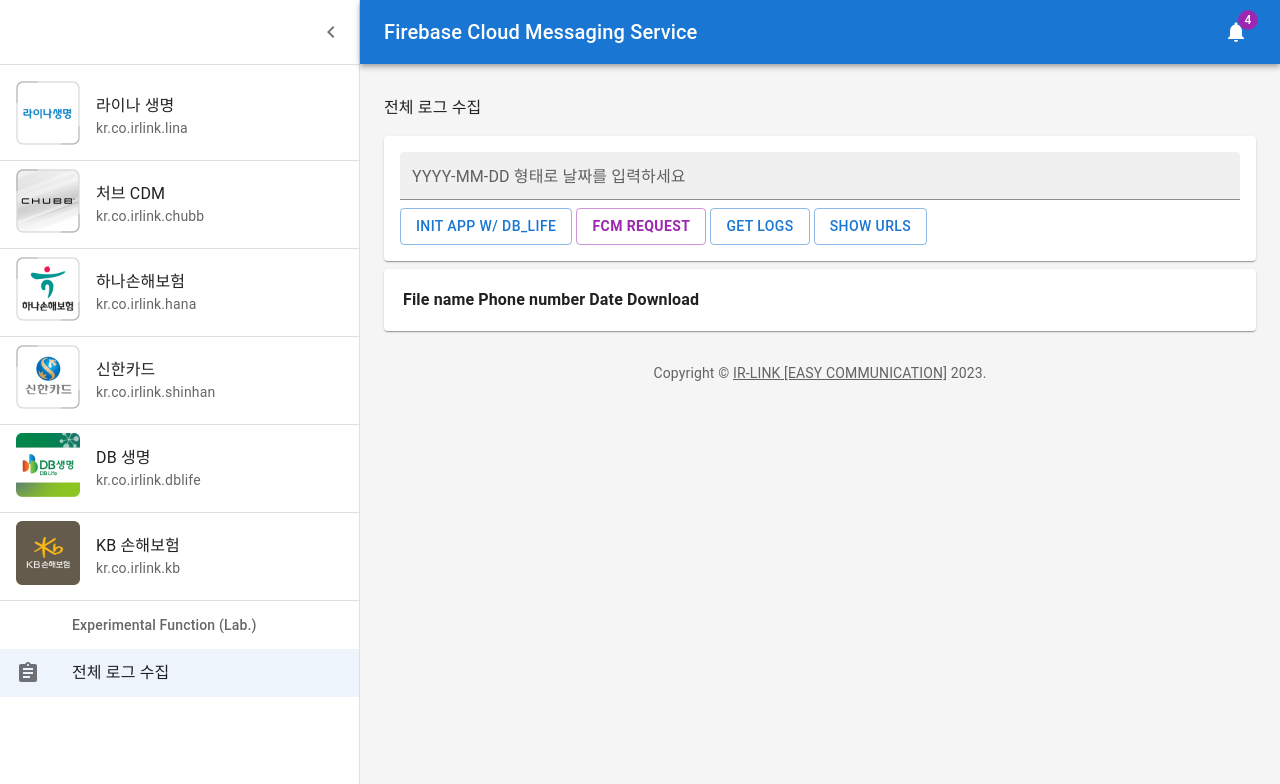
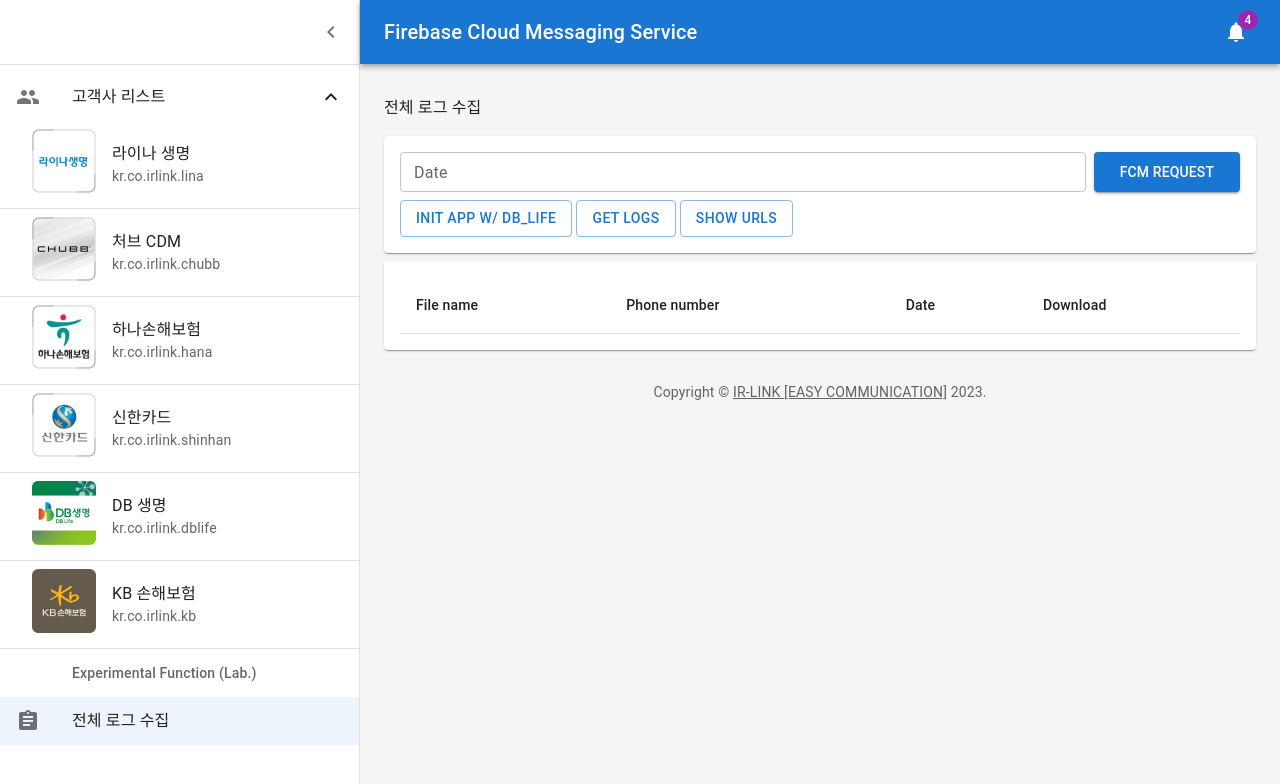
Before and after one commit to irlink-dev/irfcm, a Next.js app: page /test/log in a window 1280 px wide. Shown: the top 784 px of the page. Built offline with nearby package versions, Linux system fonts and the light colour scheme.

Commit message:
:construction: 작업 중 - Tailwind CSS에서 Material UI로 migration.

```diff
--- a/src/app/[client]/page.tsx
+++ b/src/app/[client]/page.tsx
@@ -1,7 +1,7 @@
+import '@/style/tailwind.css'
 import IrFirebaseConfig from '@/util/IrFirebaseConfig'
 import FirebaseManager from '@/manager/FirebaseManager'
 import FcmRequestForm from '@/component/FcmRequestForm'
-import Typography from '@mui/material/Typography'
 
 export default function ClientPage({ params }: any) {
 
--- a/src/app/test/log/page.tsx
+++ b/src/app/test/log/page.tsx
@@ -1,14 +1,24 @@
 'use client'
 
+import { useState } from 'react'
+import LogUtil from '@/util/LogUtil'
+import FormatUtil from '@/util/FormatUtil'
 import FirebaseUtil from '@/util/FirebaseUtil'
 import IrFirebaseConfig from '@/util/IrFirebaseConfig'
-import GlobalStyle from '@/style/GlobalStyle'
-import LogUtil from '@/util/LogUtil'
-import { useState } from 'react'
 import FirebaseManager from '@/manager/FirebaseManager'
-import FormatUtil from '@/util/FormatUtil'
-import ButtonStyle from '@/style/ButtonStyle'
-import { Button, Paper, TextField, Typography } from '@mui/material'
+import Button from '@mui/material/Button'
+import Paper from '@mui/material/Paper'
+import Typography from '@mui/material/Typography'
+import TextField from '@mui/material/TextField'
+import TableContainer from '@mui/material/TableContainer'
+import Table from '@mui/material/Table'
+import TableHead from '@mui/material/TableHead'
+import TableRow from '@mui/material/TableRow'
+import TableCell from '@mui/material/TableCell'
+import TableBody from '@mui/material/TableBody'
+import Link from '@mui/material/Link'
+import Grid from '@mui/material/Grid'
+import Box from '@mui/material/Box'
 
 export default function LogTestPage() {
 
@@ -74,20 +84,29 @@ export default function LogTestPage() {
     return <>
         <Typography sx={{ mb: 2 }}>전체 로그 수집</Typography>
         <Paper sx={{ p: 2, mb: 1 }}>
+            <Box sx={{ mb: 1, width: '100%', display: 'flex', justifyContent: 'space-between', gap: 1 }}>
                 <TextField
-                label="YYYY-MM-DD 형태로 날짜를 입력하세요"
-                variant="filled"
+                    label="Date"
+                    placeholder="yyyy-mm-dd"
+                    variant="outlined"
                     size="small"
-                fullWidth
                     value={date}
                     onChange={handleDateChange}
-                sx={{ mb: 1 }} />
+                    sx={{ width: '100%' }} />
+                <Button
+                    variant="contained"
+                    onClick={fcmRequest}
+                    color="primary"
+                    sx={{ height: '40px' }}>
 
+                    <Typography noWrap sx={{ width: '140px', fontSize: '0.875rem', fontWeight: 500 }}>
+                        FCM REQUEST
+                    </Typography>
+                </Button>
+            </Box>
+            <Box>
                 <Button variant="outlined" onClick={initApp}>
                     INIT APP w/ DB_LIFE
-            </Button>{' '}
-            <Button variant="outlined" onClick={fcmRequest} color="secondary">
-                <strong>FCM REQUEST</strong>
                 </Button>{' '}
                 <Button variant="outlined" onClick={getLogs}>
                     GET LOGS
@@ -95,69 +114,36 @@ export default function LogTestPage() {
                 <Button variant="outlined" onClick={showUrls}>
                     SHOW URLS
                 </Button>
+            </Box>
         </Paper>
-        <Paper sx={{ p: 2 }}>
-            <div className="relative overflow-x-auto my-4">
-                <table className="w-full text-sm text-left text-gray-500 dark:text-gray-400">
-                    <thead className="text-xs text-gray-700 uppercase bg-gray-50 dark:bg-gray-700 dark:text-gray-400">
-                    <tr>
-                        <th scope="col" className="px-6 py-3">
-                            File name
-                        </th>
-                        <th scope="col" className="px-6 py-3">
-                            Phone number
-                        </th>
-                        <th scope="col" className="px-6 py-3">
-                            Date
-                        </th>
-                        <th scope="col" className="px-6 py-3">
-                            Download
-                        </th>
-                    </tr>
-                    </thead>
-                    <tbody>
-                    {showUrl ? (
+        <TableContainer component={Paper} sx={{ p: 2 }}>
+            <Table>
+                <TableHead>
+                    <TableRow>
+                        <TableCell>File name</TableCell>
+                        <TableCell>Phone number</TableCell>
+                        <TableCell>Date</TableCell>
+                        <TableCell>Download</TableCell>
+                    </TableRow>
+                </TableHead>
+                <TableBody>
+                    {showUrl && (
                         downloadLinks.map(url => (
-                            <TableListRow
+                            <TableRow
                                 key={url}
-                                fileName={formatUtil.parseUrl(url)?.fileName!}
-                                phoneNumber={formatUtil.parseUrl(url)?.phoneNumber!}
-                                date={formatUtil.parseUrl(url)?.date!}
-                                downloadUrl={url} />
+                                sx={{ '&:last-child td, &:last-child th': { border: 0 } }}>
+
+                                <TableCell>{formatUtil.parseUrl(url)?.fileName!}</TableCell>
+                                <TableCell>{formatUtil.parseUrl(url)?.phoneNumber!}</TableCell>
+                                <TableCell>{formatUtil.parseUrl(url)?.date!}</TableCell>
+                                <TableCell>
+                                    <Link href={url} underline="hover">다운로드</Link>
+                                </TableCell>
+                            </TableRow>
                         ))
-                    ) : null}
-                    </tbody>
-                </table>
-            </div>
-        </Paper>
+                    )}
+                </TableBody>
+            </Table>
+        </TableContainer>
     </>
 }
-
-interface TableListRowProps {
-    fileName: string
-    phoneNumber: string
-    date: string
-    downloadUrl: string
-}
-
-function TableListRow({ fileName, phoneNumber, date, downloadUrl }: TableListRowProps) {
-    return (
-        <tr className="bg-white border-b dark:bg-gray-800 dark:border-gray-700">
-            <th scope="row"
-                className="px-6 py-4 font-medium text-gray-900 whitespace-nowrap dark:text-white">
-                {fileName}
-            </th>
-            <td className="px-6 py-4">
-                {phoneNumber}
-            </td>
-            <td className="px-6 py-4">
-                {date}
-            </td>
-            <td className="px-6 py-4">
-                <a className="font-medium text-blue-600 dark:text-blue-500 hover:underline"
-                   href={downloadUrl}
-                   download={`${fileName}_${phoneNumber}.txt`}>다운로드</a>
-            </td>
-        </tr>
-    )
-}
--- a/src/component/DrawerListRow.tsx
+++ b/src/component/DrawerListRow.tsx
@@ -14,8 +14,8 @@ interface DrawerListRowProps {
 const DrawerListRow = ({ name, desc, route, image }: DrawerListRowProps) => {
     const router = useRouter()
     const pathname = usePathname()
-    return <ListItemButton divider selected={pathname === route} onClick={() => router.push(route)}>
-        <ListItemAvatar sx={{ marginRight: 2 }}>
+    return <ListItemButton divider selected={pathname === route} onClick={() => router.push(route)} sx={{ pl: 4 }}>
+        <ListItemAvatar sx={{ mr: 2 }}>
             <Image src={image} alt={name} width={64} height={64} priority={true} />
         </ListItemAvatar>
         <ListItemText primary={name} secondary={desc} />
--- a/src/component/dashboard/Dashboard.tsx
+++ b/src/component/dashboard/Dashboard.tsx
@@ -18,7 +18,7 @@ import Paper from '@mui/material/Paper'
 import MenuIcon from '@mui/icons-material/Menu'
 import ChevronLeftIcon from '@mui/icons-material/ChevronLeft'
 import NotificationsIcon from '@mui/icons-material/Notifications'
-import { mainListItems, SecondaryListItems } from './listItems'
+import { MainListItems, SecondaryListItems } from './listItems'
 import Deposits from './Deposits'
 import Orders from './Orders'
 import Copyright from './Copyright'
@@ -84,7 +84,7 @@ export default function Dashboard({ children }: any) {
             </Toolbar>
             <Divider />
             <List component="nav">
-                {mainListItems}
+                <MainListItems />
                 {/* <Divider sx={{ my: 1 }} /> */}
                 <SecondaryListItems />
             </List>
--- a/src/component/dashboard/listItems.tsx
+++ b/src/component/dashboard/listItems.tsx
@@ -11,9 +11,29 @@ import LayersIcon from '@mui/icons-material/Layers'
 import AssignmentIcon from '@mui/icons-material/Assignment'
 import DrawerListRow from '@/component/DrawerListRow'
 import { usePathname, useRouter } from 'next/navigation'
+import { Collapse } from '@mui/material'
+import { ExpandLess, ExpandMore, StarBorder, AccountCircle } from '@mui/icons-material'
+import List from '@mui/material/List'
 
-export const mainListItems = (
+export const MainListItems = () => {
+    const [open, setOpen] = React.useState(true)
+
+    const handleClick = () => {
+        setOpen(!open)
+    }
+
+    return (
         <React.Fragment>
+            <ListItemButton onClick={handleClick}>
+                <ListItemIcon>
+                    {/* <AccountCircle /> */}
+                    <PeopleIcon />
+                </ListItemIcon>
+                <ListItemText primary="고객사 리스트" />
+                {open ? <ExpandLess /> : <ExpandMore />}
+            </ListItemButton>
+            <Collapse in={open} timeout="auto" unmountOnExit>
+                <List component="div" disablePadding>
                     <DrawerListRow
                         name="라이나 생명" route="/lina" desc="kr.co.irlink.lina"
                         image="/images/lina_app_icon.png" />
@@ -32,8 +52,11 @@ export const mainListItems = (
                     <DrawerListRow
                         name="KB 손해보험" route="/kb" desc="kr.co.irlink.kb"
                         image="/images/kb_wireless_app_icon.png" />
+                </List>
+            </Collapse>
         </React.Fragment>
     )
+}
 
 export const SecondaryListItems = () => {
     const TEST_LOG_URL = '/test/log'
```
Also changed, not shown: src/app/test/form/page.tsx (added, +7 -0 lines), src/component/FcmRequestForm.tsx (+0 -14 lines). Lines whose indentation alone changed are shown as unchanged.
